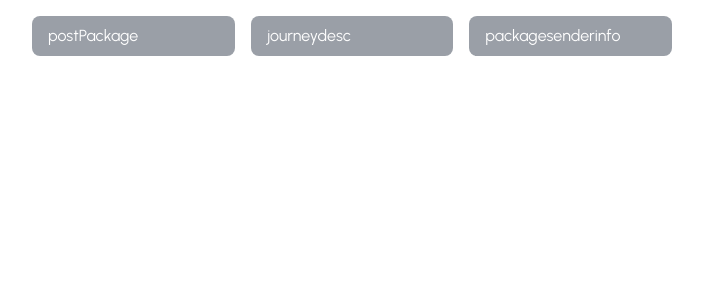
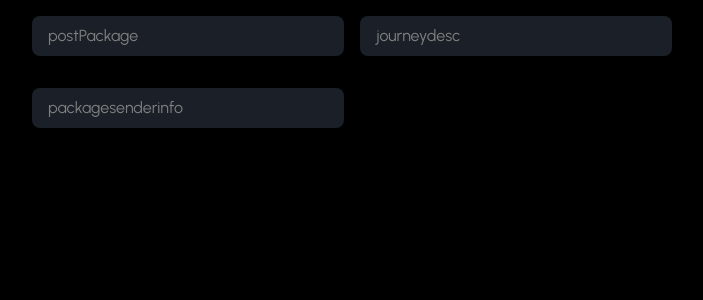
Before and after one commit to sabitsadiq/post-a-package-page, a Next.js app: page / in a window 1280 px wide. Shown: the top 300 px of the page, without its empty margins (288-991 px from the left). Built offline with nearby package versions, Linux system fonts and the light colour scheme.

Commit message:
adding  bg-color to the home page

```diff
--- a/app/page.tsx
+++ b/app/page.tsx
@@ -1,10 +1,8 @@
-import PostPackageIntro from "@/components/PostPackage/PostPackageIntro";
-import TripInfo from "@/components/PostPackage/TripInfo";
 import Link from "next/link";
 export default function Home() {
   return (
-    <div className="w-full">
-      <div className="w-11/12 md:w-1/2 grid grid-cols-3 md:grid-flow-row gap-3 md:gap-4 h-8 mx-auto  text-white">
+    <div className="w-full h-screen bg-[#000000]">
+      <div className="w-11/12 md:w-1/2 grid grid-cols-2 md:grid-flow-row gap-3 md:gap-4 h-8 mx-auto  text-white">
         <Link
           className="bg-gray-700 mt-4 opacity-50 rounded-lg px-4 flex self-center text-white py-2"
           href="/postPackage"
```
